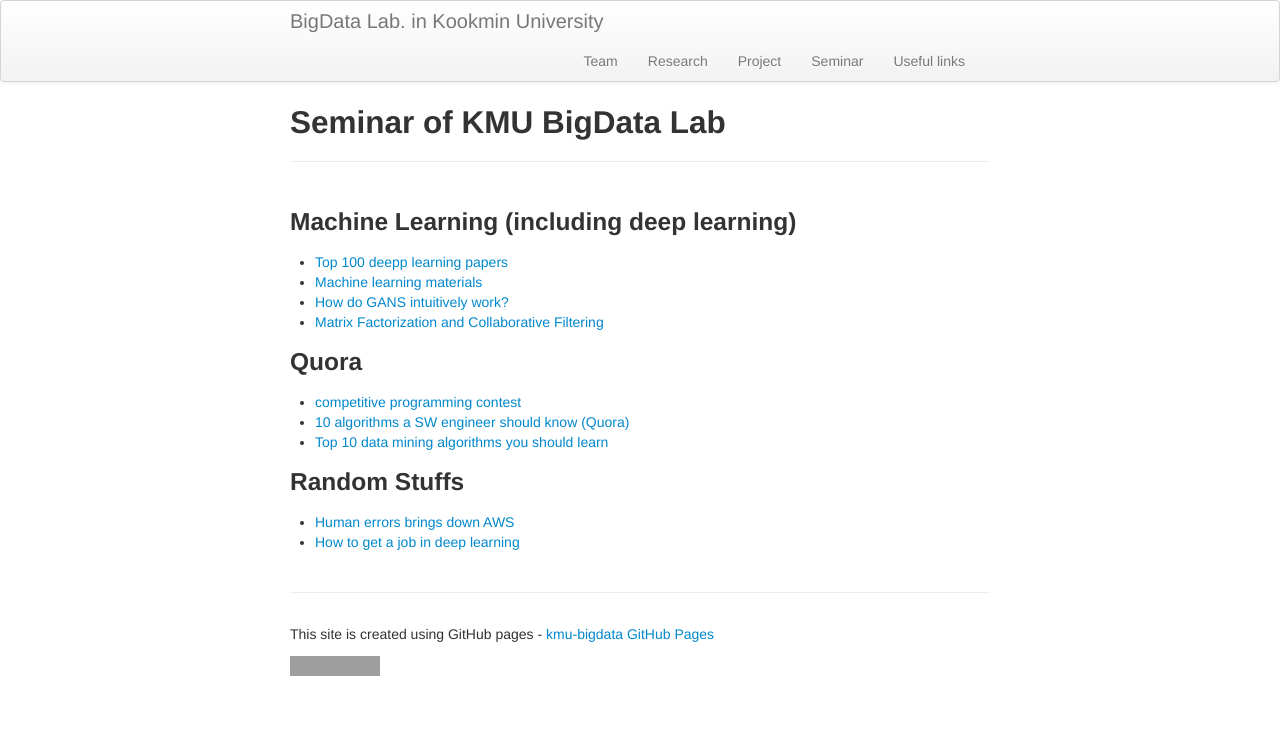
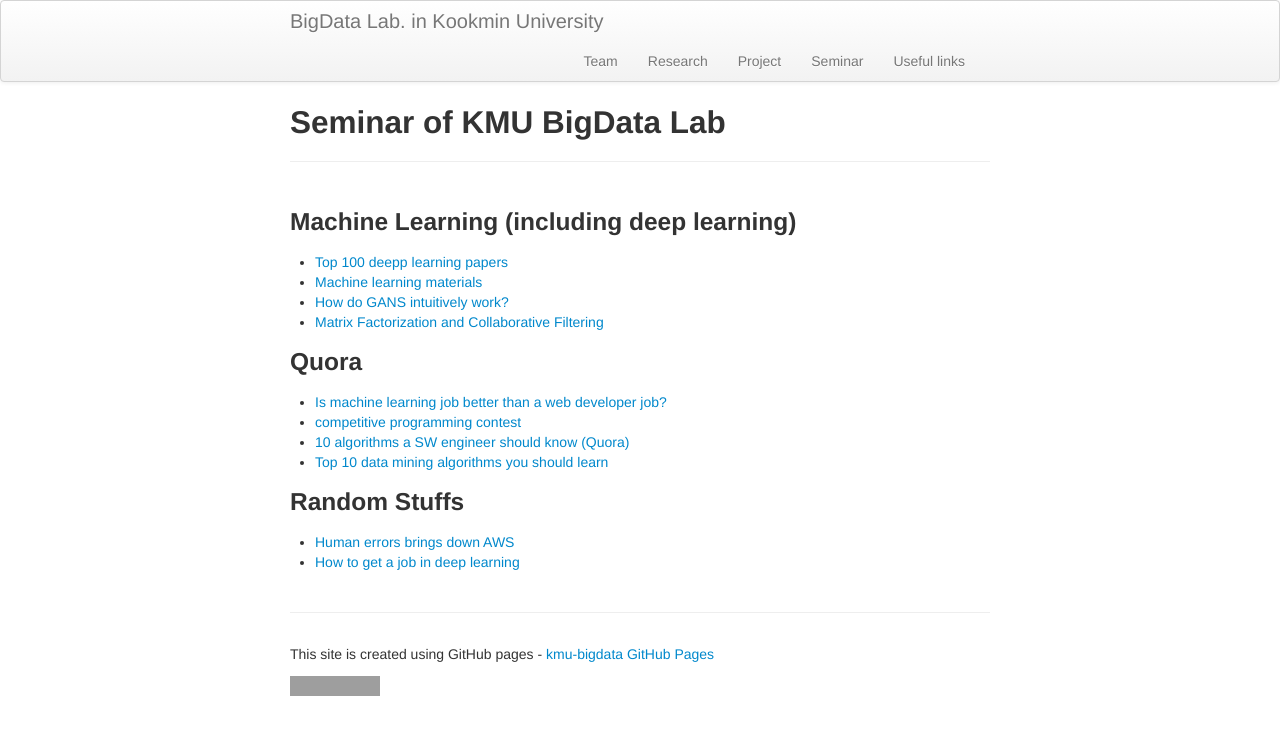
Before and after one commit to ddps-lab/kmu-bigdata.github.io, a Jekyll site: the page built from links/index.md, in a window 1280 px wide. Shown: the top 735 px of the page. Built offline with Jekyll 4.4.1, drawn with Linux system fonts in a browser that asks for light colours; grey boxes are pictures that could not be loaded.

Commit message:
adding quora link

```diff
--- a/links/index.md
+++ b/links/index.md
@@ -12,6 +12,7 @@ description: Seminar schedule of BigData Lab  in KMU
 * [Matrix Factorization and Collaborative Filtering](http://acsweb.ucsd.edu/~dklim/mf_presentation.   pdf)
 
 ### Quora
+* [Is machine learning job better than a web developer job?](https://www.quora.com/Is-machine-learning-and-deep-learning-a-better-career-than-web-development-now)
 * [competitive programming contest](https://www.quora.com/Is-it-advisable-to-spend-at-least-1-hour-every-day-to-work-on-competitive-programming-problems-and-algorithms-to-become-a-better-developer)
 * [10 algorithms a SW engineer should know (Quora)](https://www.quora.com/What-are-the-top-10-algorithms-every-software-engineer-should-know-by-heart)
 * [Top 10 data mining algorithms you should learn](https://www.quora.com/What-are-the-top-10-data-mining-or-machine-learning-algorithms)
```
